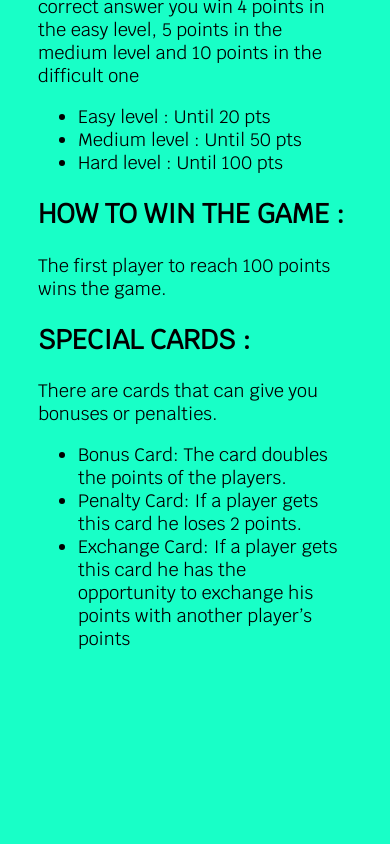
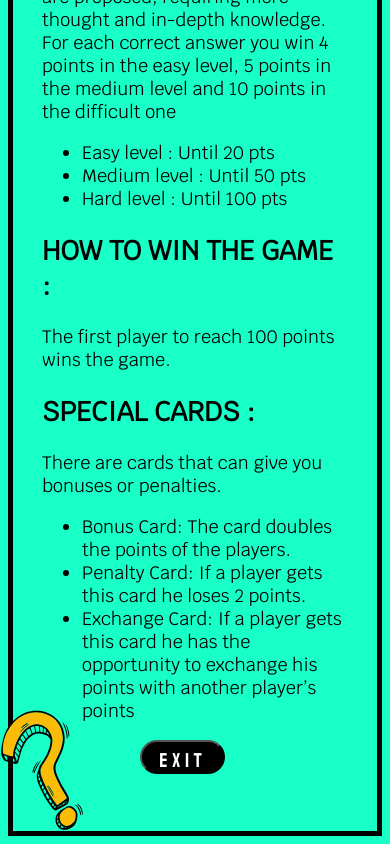
Before and after one commit to remimoul/DesignClash, a React (Create React App) app: page /Rules in a window 390 px wide. Shown: the part 1123-1967 px from the top of the page. Before the commit the page ends 1791 px from the top, so only its background shows below. Built offline with nearby package versions, Linux system fonts and the light colour scheme.

Commit message:
add and fix bug style css

```diff
--- a/src/components/GamePage.js
+++ b/src/components/GamePage.js
@@ -23,6 +23,7 @@ function GamePage() {
   const navigate = useNavigate();
   const [play] = useSound(yaySound);
 
+
   const endGame = () => {
     setGameStarted(false);
     const highestPlayer = players.reduce((highest, player) => {
@@ -36,7 +37,7 @@ function GamePage() {
 
     const sortedPlayers = [...players].sort((a, b) => b.score - a.score);
     return (
-      <>
+      <div className='game-border'>
       <div className='container-logo'>
         <img className='logo-ques' src={ques} alt='star'></img>
         <h1 className='addPlayTitle'>Design Clash</h1>
@@ -62,25 +63,41 @@ function GamePage() {
 
 
 
-      </>
+      </div>
     );
   }
 
 
+function repeat(){
+ setShowConfetti(true);
+          play();
+          setTimeout(() => setShowConfetti(false), 3500);
+}
 
   const increment = (index) => {
 
     // setPlayers(players.map((player, idx) => idx === index ? { ...player, score: player.score + 10 } : player));
     setPlayers(players.map((player, idx) => {
       if (idx === index) {
-        const newScore = player.score + 10;
-        if (newScore >= 100) {
+        // const newScore = player.score + 10;
+        //let incrementValue = player.score >= 100 ? 20 : 10;
+        let incrementValue;
+        if (player.score < 20) {
+          incrementValue = 4;
+        } else if (player.score < 50) {
+          incrementValue = 5;
+        } else {
+          incrementValue = 10;
+        }
+        const newScore = player.score + incrementValue;
+        if (newScore === 100) {
           setMessage(toast(`Player ${player.name} has reached 100 points!`));
-          setShowConfetti(true);
-          play();
-          setTimeout(() => setShowConfetti(false), 2500); // Disparaît après 2 secondes
+         repeat();
+        } else if (newScore === 200) {
+          setMessage(toast(`Player ${player.name} has reached 200 points!`));
+          repeat();
         }
-        return { ...player, score: newScore };
+        return { ...player, score: newScore};
       }
       return player;
     }));
@@ -103,7 +120,9 @@ function GamePage() {
 
   if (gameStarted) {
     return (
-      <div>
+      <div className='game-border'>
+       <img className='objectsRankIMG' src={objects} alt='objects'></img>
+        <img className='inconnuRankIMG' src={inconnuRank} alt='inconnuRank'></img>
         {showConfetti && <Confetti />}
         <div className='container-logo'>
         <img className='logo-ques' src={ques} alt='star'></img>
@@ -114,13 +133,17 @@ function GamePage() {
             <div className='namePlayerInput'>{player.name}</div>
           <p className='scorePlayer'>Score: {player.score} <img className='star' src={star} alt='star'></img> </p>
           <div className='container-button-score'>
+          <p> {
+      player.score < 20 ? <div className='lvlPolice'>Easy</div> :
+      player.score < 50 ? <div className='lvlPolice'>Medium</div> : <div className='lvlPolice'>Hard</div>
+    }</p>
           <button className='scorePlus' onClick={()=> increment(index)}><img src={check} alt='check'></img></button>
           <button className='scoreMoins' onClick={()=> decrement(index)}><img src={letterx} alt='x'></img></button>
           </div>
           </div>
         ))}
       {message && <Toaster richColors closeButton position="top-center" />}
-        <button onClick={endGame}>End game</button>
+        <button className='buttonExit' onClick={endGame}>END</button>
       </div>
     );
   }
@@ -131,7 +154,9 @@ function GamePage() {
 
   console.log(players);
   return (
-    <div>
+    <div className='game-border'>
+    <button className='buttonExit' onClick={()=>navigate('/')}>Back</button>
+
       <div className='container-logo'>
       <img className='logo-ques1' src={ques} alt='star'></img>
         <h1 className='addPlayerTitle'>Design Clash</h1>
--- a/src/components/Rules.js
+++ b/src/components/Rules.js
@@ -1,12 +1,16 @@
 import ques from '../assets/image/ques.png';
 import sablerank from '../assets/image/sablerank.png';
 import inconnuRank from '../assets/image/inconnu.svg';
-import { createEvent } from '@testing-library/react';
+import { useNavigate } from 'react-router-dom';
+import objects from '../assets/image/Objects.svg';
 
 function Rules(){
+  const navigate = useNavigate();
     return (
 
-        <div>
+      <div className='rules-border'>
+<img className='objectsRulesIMG' src={objects} alt='objects'></img>
+<button className='buttonExit' onClick={()=>navigate('/')}>Back</button>
             <div className='container-logo-rules'>
       <img className='logo-ques1' src={ques} alt='star'></img>
         <h1 className='addPlayerTitle'>Design Clash</h1>
@@ -52,7 +56,7 @@ For each correct answer you win 4 points in the easy level, 5 points in the medi
 
           <img className='tableRulesIMG' src={sablerank} alt='tableRank'></img>
         <img className='inconnuRankIMG' src={inconnuRank} alt='inconnuRank'></img>
-
+        <button className='RulesExit' onClick={() => {navigate('/');}}>Exit</button>
         </div>
 
     )
--- a/src/styles/style.css
+++ b/src/styles/style.css
@@ -237,7 +237,7 @@ margin-top: 25%;
   border-radius: 6px;
 border: 1px solid #000;
 background: #FFF;
-/* width: 65%; */
+width: 80%;
 margin: 14px auto;
 flex-shrink: 0;
 }
@@ -339,7 +339,7 @@ line-height: 241.187%;
 .inconnuRankIMG {
     width: 9rem;
     height: 9rem;
-    z-index: -1;
+
     position: absolute;
     right: 0;
     top: 0;
@@ -465,5 +465,42 @@ height: 22px;
 
   }
 
+  .lvlPolice {
+   color: #FBBD0D;
+font-family: 'Krub';
+font-size: 20px;
+font-style: normal;
+font-weight: 700;
+  }
+
+  .game-border {
+    border: 5px solid black;
+    height: 100vh;
+  }
+
+  .rules-border {
+    border: 5px solid black;
+    height: 230vh;
+  }
+
+  .objectsRulesIMG{
+    position: absolute;
+  left: -4%;
+  bottom: -133%;
+  }
+
+  .RulesExit {
+    border-radius: 33px;
+  background: #000;
+  width: 85px;
+  height: 34px;
+  color: #FFF;
+  font-family: 'Koulen';
+  font-size: 20px;
+  font-weight: 400;
+  letter-spacing: 4.6px;
+  margin-left: 35%;
+  }
+
 
 }
```
